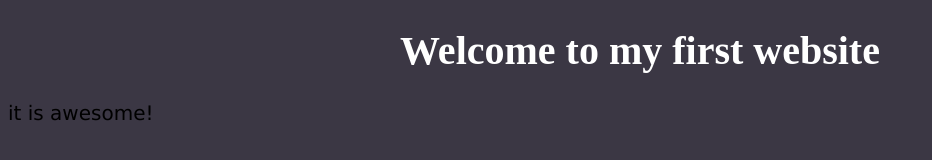
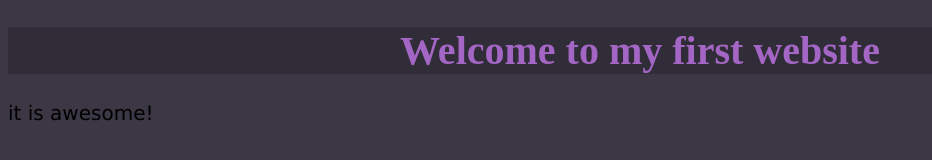
Before and after one commit to hrpavlov/hpvlv1812146-practice, a plain HTML site: page index.html in a window 1280 px wide. Shown: the whole page, without its empty margins (0-932 px from the left). Drawn offline with Linux system fonts and the light colour scheme.

Commit message:
Update style.css

```diff
--- a/style.css
+++ b/style.css
@@ -3,8 +3,8 @@ body {
 }
 
 h1 {
-    background-color: #3B3744;
-    color: white;
+    background-color: #302d38;
+    color: #a466c4;
 	font-size: 40px;
     text-align: center;
 }
```
